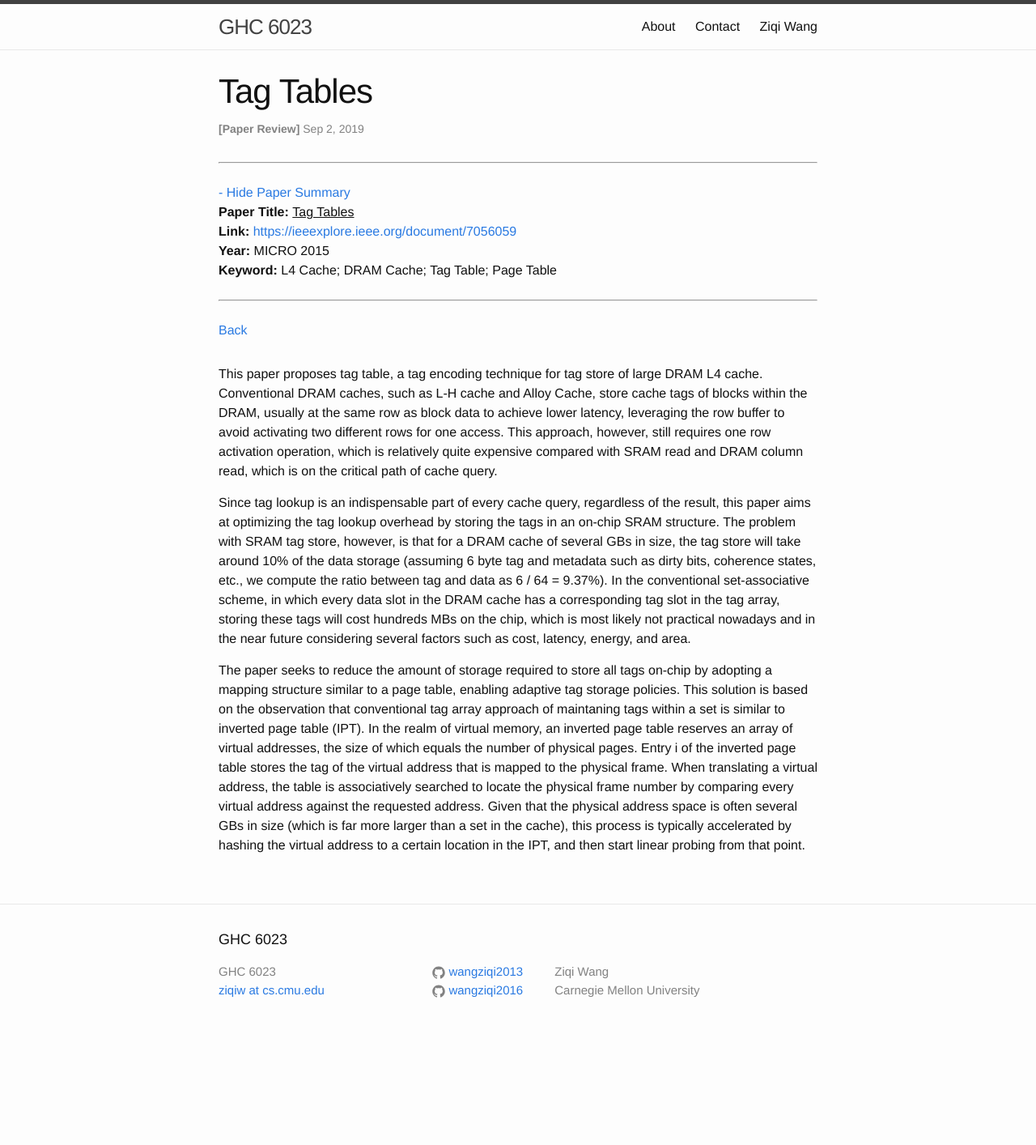
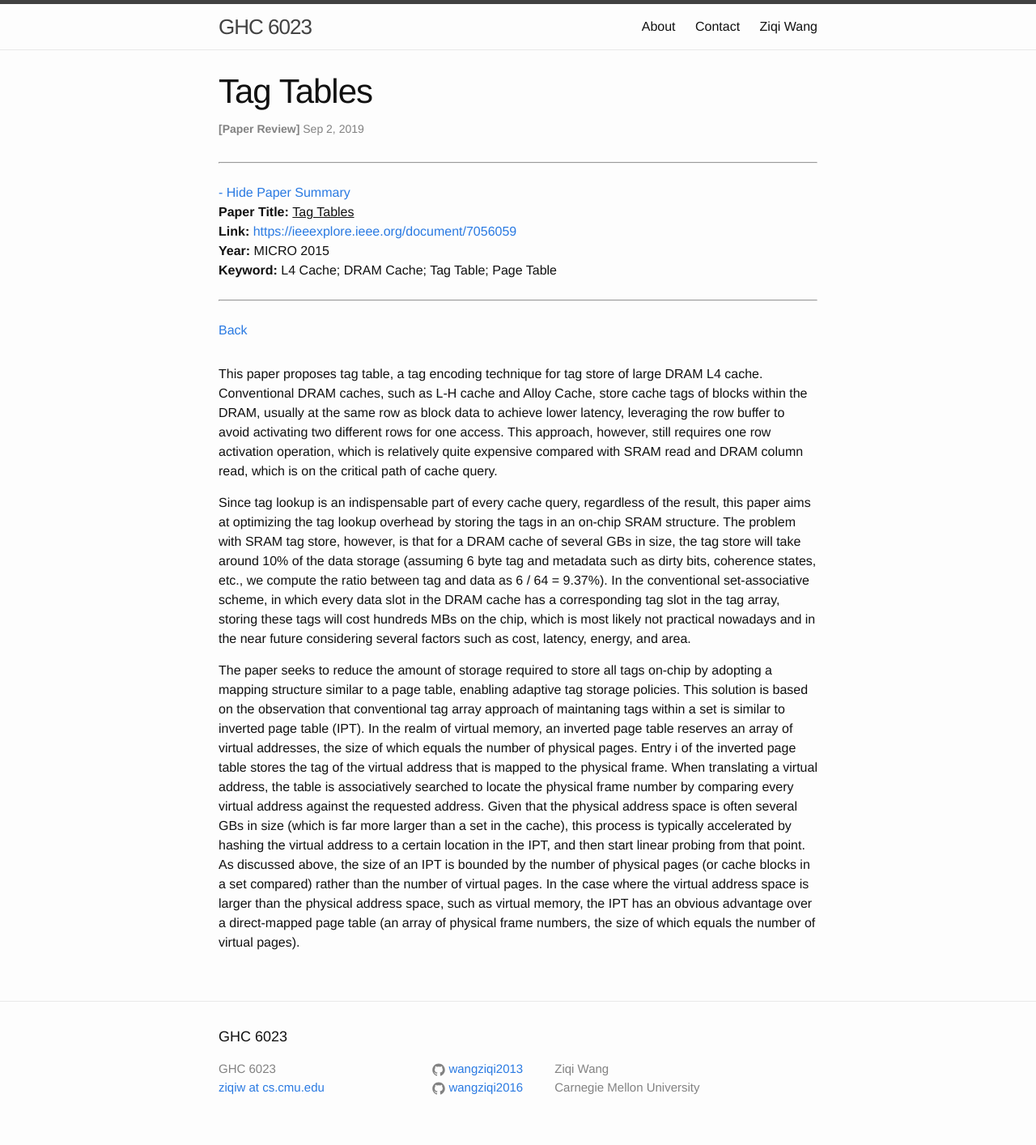
Before and after one commit to wangziqi2013/wangziqi2013.github.io, a Jekyll site: the page built from _posts/2019-09-01-tag-tables.markdown, in a window 1280 px wide. Shown: the whole page at 81% size. Built offline with Jekyll 4.4.1, drawn with Linux system fonts in a browser that asks for light colours; before the commit the page ends 1294 px from its top, so only the background shows below that.

Commit message:
Finish IPT

```diff
--- a/_posts/2019-09-01-tag-tables.markdown
+++ b/_posts/2019-09-01-tag-tables.markdown
@@ -35,4 +35,8 @@ physical pages. Entry i of the inverted page table stores the tag of the virtual
 frame. When translating a virtual address, the table is associatively searched to locate the physical frame number by
 comparing every virtual address against the requested address. Given that the physical address space is often several GBs
 in size (which is far more larger than a set in the cache), this process is typically accelerated by hashing the virtual
-address to a certain location in the IPT, and then start linear probing from that point.
+address to a certain location in the IPT, and then start linear probing from that point. As discussed above, the size of
+an IPT is bounded by the number of physical pages (or cache blocks in a set compared) rather than the number of virtual
+pages. In the case where the virtual address space is larger than the physical address space, such as virtual memory, the
+IPT has an obvious advantage over a direct-mapped page table (an array of physical frame numbers, the size of which equals
+the number of virtual pages).
```
